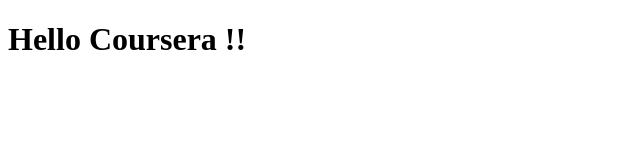
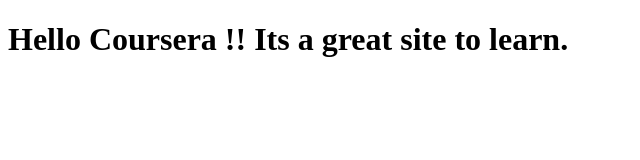
Before and after one commit to Nahomitu/Coursera_test, a plain HTML site: page site/index.html in a window 1280 px wide. Shown: the whole page, without its empty margins (0-640 px from the left). Drawn offline with Linux system fonts and the light colour scheme.

Commit message:
Small modification

```diff
--- a/site/index.html
+++ b/site/index.html
@@ -4,6 +4,6 @@
 	<title>Hello Coursera</title>
 </head>
 <body>
-<h1> Hello Coursera !!</h1>
+<h1> Hello Coursera !! Its a great site to learn.</h1>
 </body>
 </html>
```
